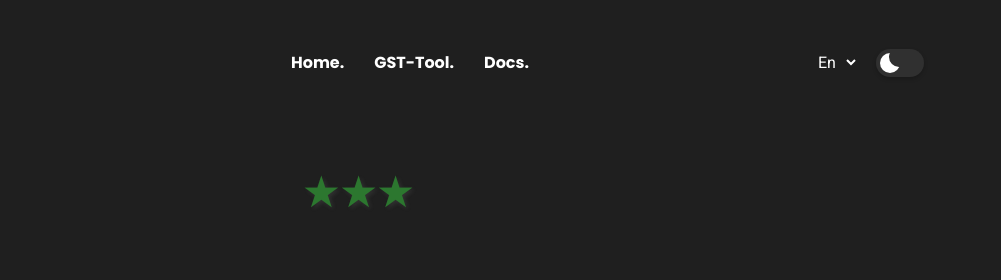
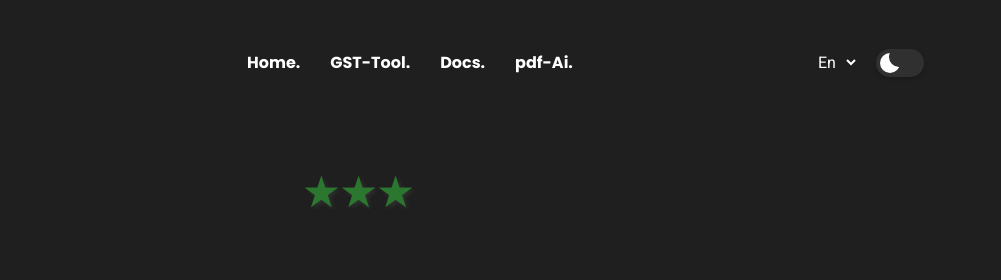
Before and after one commit to imaltaf/kb-tool_V2, a plain HTML site: page index.html in a window 1280 px wide. Shown: the top 280 px of the page, 279-1280 px from the left. Drawn offline with nearby package versions, Linux system fonts and the light colour scheme; a web font is replaced by a local one.

Commit message:
Update index.html added pdf ai

```diff
--- a/index.html
+++ b/index.html
@@ -73,10 +73,11 @@
           <li>
             <a href="https://docs.imaltaf.online/" class="navbar-link">Docs.</a>
           </li>
-          <!--
+
           <li>
-            <a href="#Learning" class="navbar-link">Learning.</a>
+            <a href="https://pdf.imaltaf.online" class="navbar-link">pdf-Ai.</a>
           </li>
+<!--
           <li>
             <a href="#Products" class="navbar-link">Products.</a>
           </li>
```
